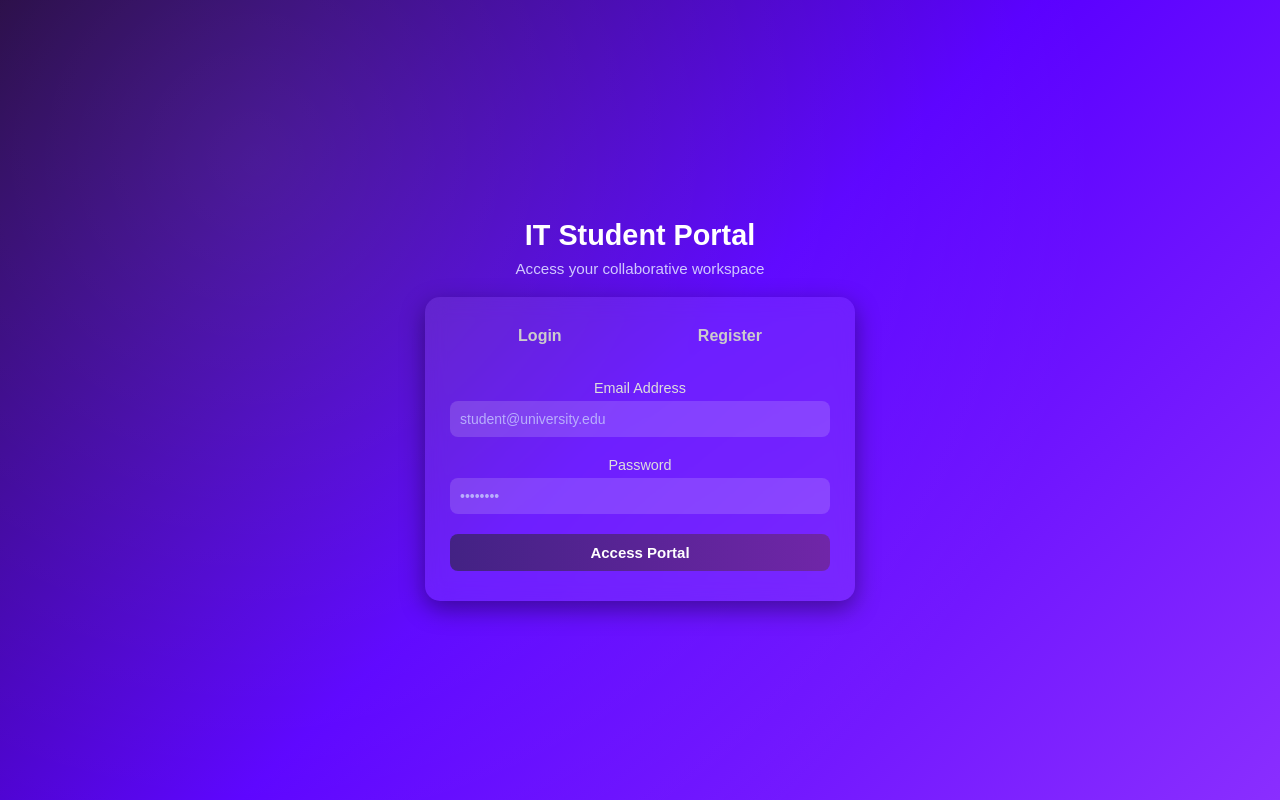
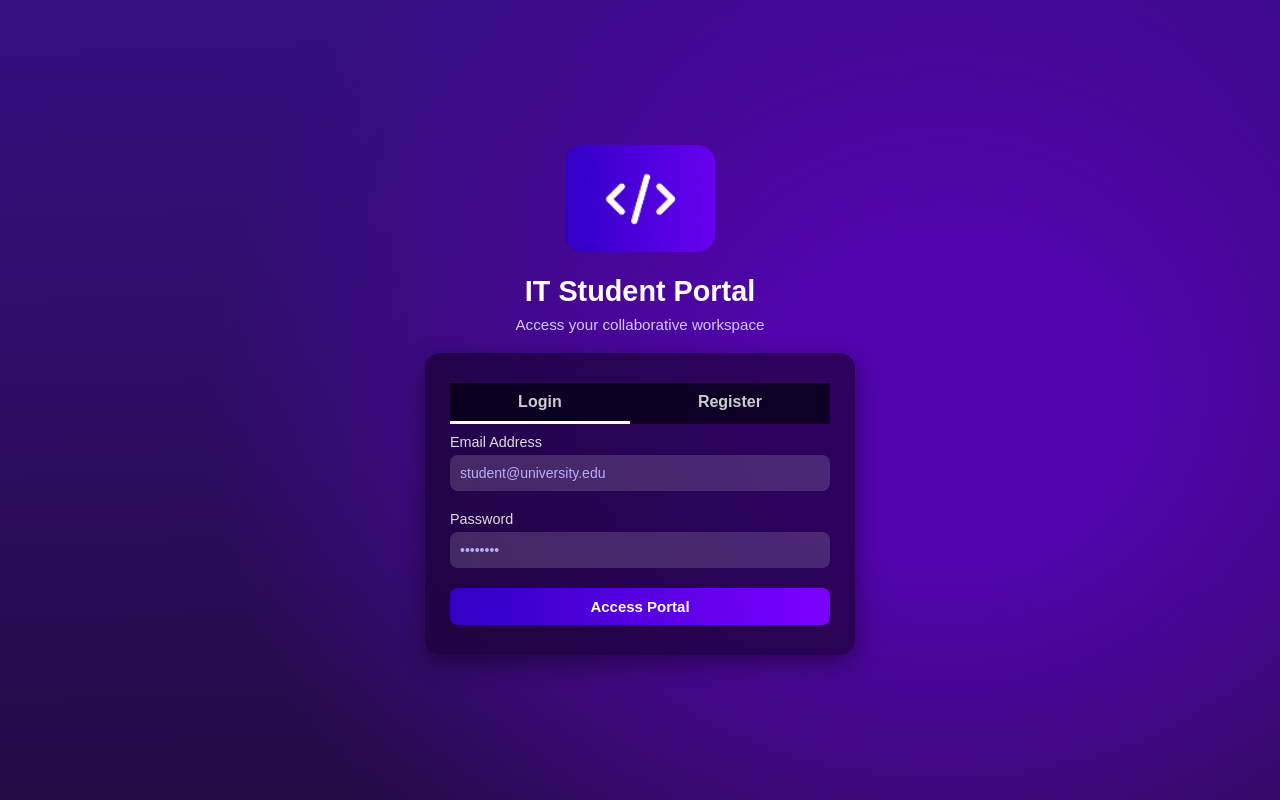
Before and after one commit to JohnPaulCadorniga/IT-STUDENT-PORTAL, a Flask app: page / in a window 1280 px wide. Run offline with Flask 3, Linux system fonts and the light colour scheme.

Commit message:
adjusted some designs

```diff
--- a/static/css/login.css
+++ b/static/css/login.css
@@ -6,9 +6,14 @@ body {
   justify-content: center;
   align-items: center;
   font-family: 'Poppins', sans-serif;
-  background: radial-gradient(circle at 20% 20%, rgba(255, 255, 255, 0.1), transparent 70%),
-              linear-gradient(135deg, #1e003e, #5a00ff, #8a2eff);
+  background: radial-gradient(57.74% 82.54% at 73.96% 50%, #5304AD 25%, rgba(70, 0, 210, 0) 100%),
+  linear-gradient(177.96deg, #340E80 2.01%, #240B43 98.63%);
   color: #fff;
+}
+
+img {
+width: 150px;
+height: 107px;
 }
 
 .header {
@@ -29,36 +34,44 @@ body {
 }
 
 .container {
-  text-align: center;
   width: 100%;
   max-width: 380px;
-  background: rgba(255, 255, 255, 0.08);
+  background: rgba(20, 0, 40, 0.6);
   border-radius: 15px;
   padding: 30px 25px;
   box-shadow: 0 8px 25px rgba(0, 0, 0, 0.4);
   backdrop-filter: blur(10px);
+
 }
 
 .container > div:first-child {
   display: flex;
-  justify-content: space-around;
-  margin-bottom: 25px;
+  margin-bottom: 10px;
+}
+
+.container > div:first-child a {
+  background: rgba(10, 0, 30, 0.9);
+  padding: 120px;
+}
+
+.current-page {
+  border-bottom: 3px solid #fff;
 }
 
 a.tab,
-.container > div:first-child a {
+.container > div:first-child  a{
+  padding: 10px;
+  flex-grow: 1;
+  text-align: center;
   color: #ccc;
   text-decoration: none;
-  padding-bottom: 8px;
   font-weight: 600;
-  border-bottom: 2px solid transparent;
-  transition: all 0.3s ease;
 }
 
 .container > div:first-child a:hover,
 .container > div:first-child a.active {
   color: #fff;
-  border-bottom: 2px solid #7a37ff;
+  border-bottom: 3px solid #fff;
 }
 
 form {
@@ -73,6 +86,7 @@ label {
 }
 
 input {
+  text-align: left;
   width: 100%;
   padding: 10px;
   margin-bottom: 20px;
@@ -94,7 +108,7 @@ input::placeholder {
   padding: 10px;
   border: none;
   border-radius: 8px;
-  background: linear-gradient(90deg, #432284, #7026a8);
+  background: linear-gradient(269.04deg, #7B00FF 1.26%, #3100C5 99.73%);
   color: #fff;
   font-size: 15px;
   font-weight: 600;
--- a/templates/login.html
+++ b/templates/login.html
@@ -8,17 +8,18 @@
 </head>
 <body>
     <div class="header">
+        <img src = "../static/css/assets/icons.png">
         <h1>IT Student Portal</h1>
         <p>Access your collaborative workspace</p>
     </div>
 
     <div class="container">
         <div>
-            <a href="#">Login</a>
+            <a href="#" class = "current-page">Login</a>
             <a href="#">Register</a>
         </div>
 
-        <div id="loginForm">
+        <form id="loginForm">
             <div>
                 <label for="loginEmail">Email Address</label>
                 <input
@@ -36,9 +37,10 @@
                     placeholder="••••••••"
                 >
             </div>
+        </form>
 
-            <button id="btn-access">Access Portal</button>
-        </div>
+            <a><button id="btn-access">Access Portal</button></a>
+
 
 </body>
 </html>
```
Also changed, not shown: static/css/register.css (added, +150 -0 lines), static/css/assets/icons.png (added), 1 other file.
